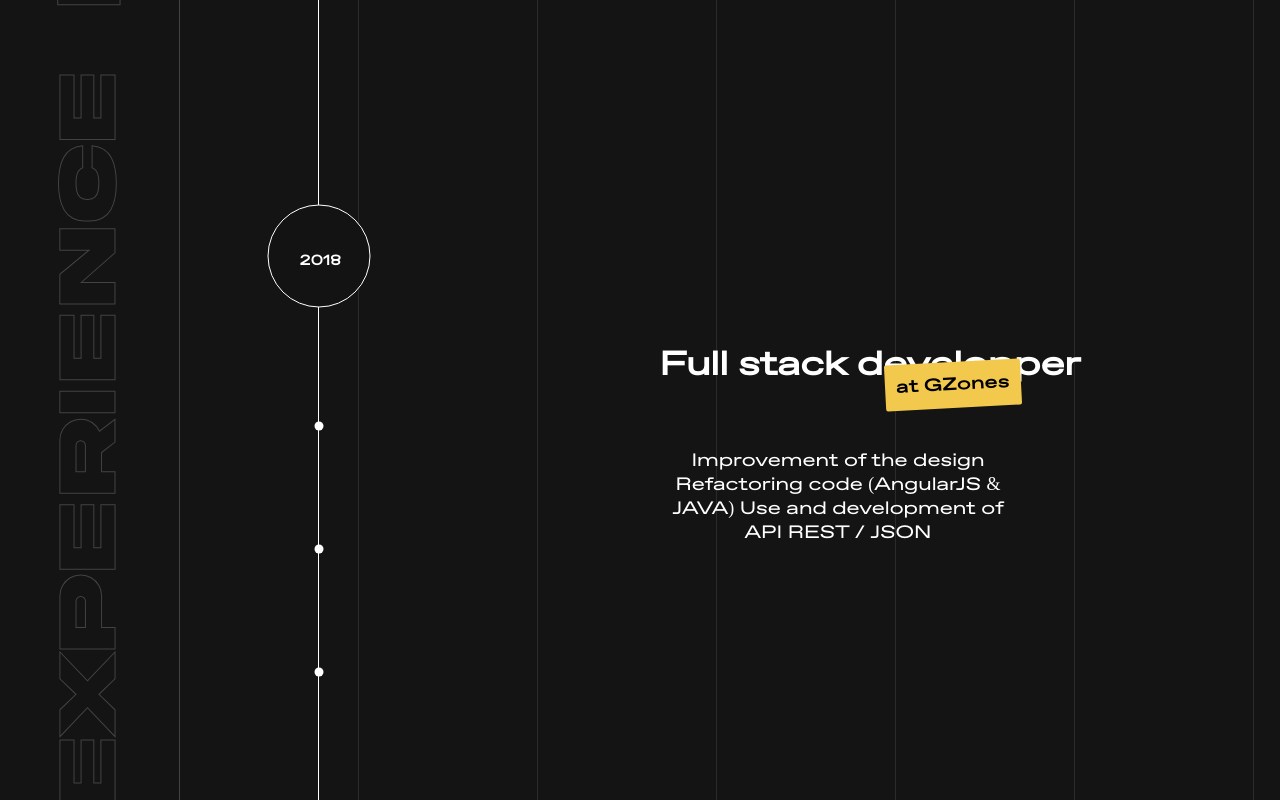
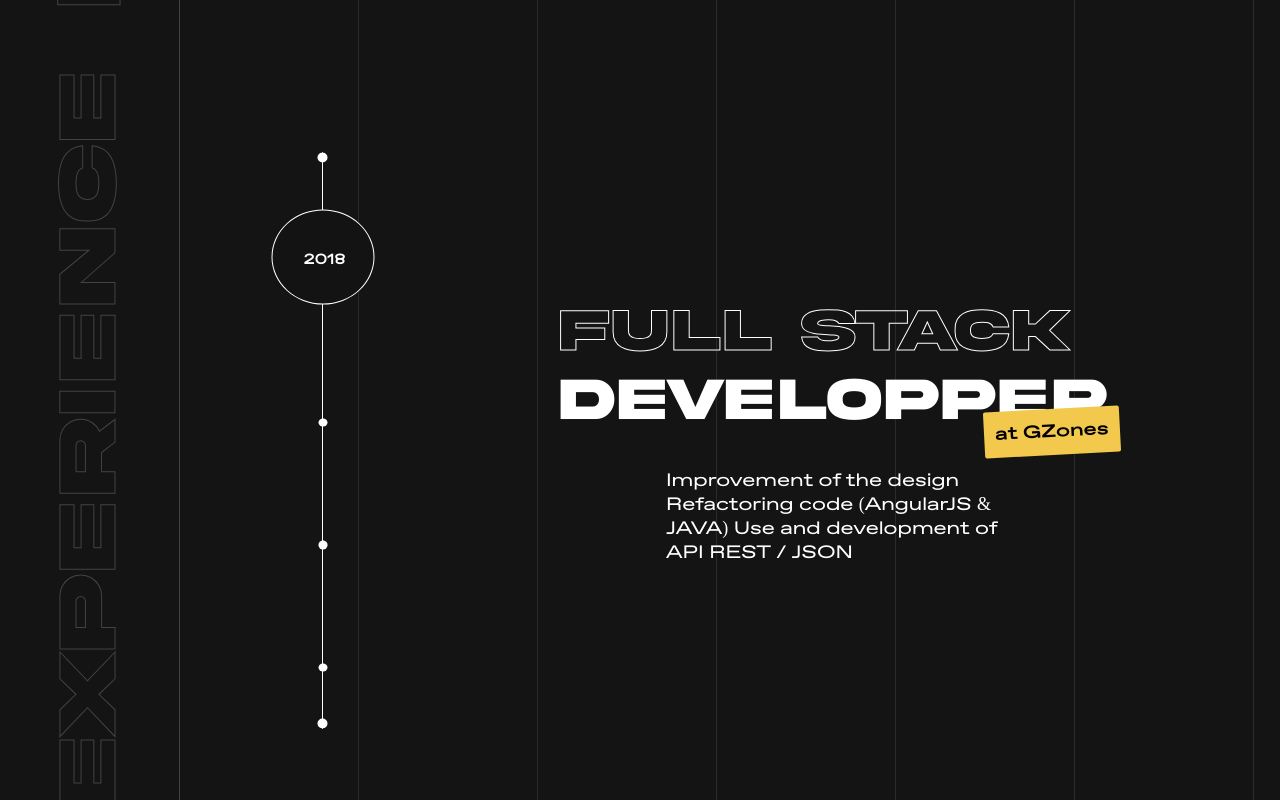
Before and after one commit to Teyz/twitch-vue, a Vue app: page / in a window 1280 px wide. Shown: the part 3160-3960 px from the top of the page. Built offline with nearby package versions, Linux system fonts and the light colour scheme; what @meforma/vue-toaster would draw is missing.

Commit message:
fix: divider and done experience section desktop

```diff
--- a/src/App.vue
+++ b/src/App.vue
@@ -28,9 +28,8 @@
       }
     },
     bgGenerate() {
-      let spaccing = 179;
       const sectionWrapper = document.querySelector("body");
-      for (let i = 0; i < 7; i++) {
+      for (let spaccing = 179; spaccing < window.innerWidth; spaccing += 179) {
         let verticalDivider = document.createElement("div");
         verticalDivider.classList.add("verticalDivider");
         verticalDivider.style.left = spaccing + "px";
@@ -38,7 +37,6 @@
           verticalDivider.style.backgroundColor = "rgba(255, 255, 255, 0.1)";
         }
         sectionWrapper.appendChild(verticalDivider);
-        spaccing += 179;
       }
     },
   },
--- a/src/pages/Index/ExperiencesList.vue
+++ b/src/pages/Index/ExperiencesList.vue
@@ -29,37 +29,37 @@
           </p>
         </div>
         <div class="xp-description">
-          <h2 class="title-experience medium anime fromTop">
+          <h2 class="title-experience medium">
             <span class="stroke">Full stack</span> developper
-            <span class="title-company anime fromRight">
+            <span class="title-company">
               at Influa
             </span>
           </h2>
-          <p class="description-experience anime fromBottom">
+          <p class="description-experience">
             Integration: Bootstrap, HTML / CSS Wordpress: Premium Theme
             Modification (PHP)
           </p>
         </div>
         <div class="xp-description">
-          <h2 class="title-experience medium anime fromTop">
+          <h2 class="title-experience medium">
             <span class="stroke">EXPERT</span> Informatique
             <span class="title-company">
               at Ibbu
             </span>
           </h2>
-          <p class="description-experience anime fromBottom">
+          <p class="description-experience">
             IT expert for the Cdiscount & RS Components: Consulting and sales
             (Student employment)
           </p>
         </div>
         <div class="xp-description">
-          <h2 class="title-experience medium anime fromTop">
+          <h2 class="title-experience medium">
             <span class="stroke">FULL STACK</span> Developper
             <span class="title-company">
               at Parker + Parker
             </span>
           </h2>
-          <p class="description-experience anime fromBottom">
+          <p class="description-experience">
             Integration: Bootstrap, HTML / CSS Wordpress: Theme development
             Symfony
           </p>
@@ -72,6 +72,31 @@
 <script>
 export default {
   name: "ExperiencesList",
+  methods: {
+    experience() {
+      var inputs = document.querySelectorAll(".input");
+      var paras = document.querySelectorAll(".xp-description");
+      inputs.forEach((element) => {
+        element.addEventListener("click", (e) => {
+          let activeInput = document.querySelector(".input.active");
+          let activeParas = document.querySelector(".xp-description.active");
+          let t = e.target;
+          let ind = this.getNodeindex(t);
+          let matchedPara = paras[ind];
+          activeInput.classList.remove("active");
+          activeParas.classList.remove("active");
+          t.classList.add("active");
+          matchedPara.classList.add("active");
+        });
+      });
+    },
+    getNodeindex(elm) {
+      return [...elm.parentNode.children].findIndex((c) => c == elm);
+    },
+  },
+  mounted() {
+    this.experience();
+  },
 };
 </script>
 
@@ -84,22 +109,65 @@
   align-items: center;
   width: 100%;
   height: 100%;
+
+  h2 {
+    font-family: "Akira";
+    font-weight: 900;
+    font-size: 34px;
+    margin: 0;
+    color: white !important;
+
+    @media screen and (min-width: 1024px) {
+      font-size: 60px !important;
+      text-align: left;
+    }
+
+    .stroke {
+      color: transparent;
+      -webkit-text-stroke-width: 1px;
+      -webkit-text-stroke-color: rgba(255, 255, 255, 1) !important;
+    }
+  }
 }
 
 .input-flex-container {
   display: flex;
   justify-content: center;
   align-items: center;
-  width: 50vw;
-  position: relative;
+  width: 45vw;
   z-index: 11;
   transform: rotate(90deg);
   position: absolute;
-  left: -1px;
+  left: 35px;
+  overflow: hidden;
 
   @media screen and (max-width: 375px) {
     transform: rotate(0deg);
     top: 50px;
+  }
+
+  &:before {
+    content: "";
+    background-color: #fff;
+    width: 10px;
+    height: 10px;
+    border-radius: 100%;
+    position: absolute;
+    left: 0;
+    top: 50%;
+    transform: translateY(-50%);
+  }
+
+  &:after {
+    content: "";
+    background-color: #fff;
+    width: 10px;
+    height: 10px;
+    border-radius: 100%;
+    position: absolute;
+    right: 0;
+    top: 50%;
+    transform: translateY(-50%);
   }
 }
 
@@ -176,9 +244,8 @@
 }
 .input.active span::after {
   content: attr(data-year);
-  top: 25px;
-  transform: translateX(-50%);
-  transform: rotate(-90deg) translate(85%, -90%);
+  top: 50%;
+  transform: rotate(-90deg) translate(25%, -100%);
   @media screen and (max-width: 375px) {
     top: 50%;
     left: 50%;
@@ -241,6 +308,7 @@
     padding-top: 16px;
     margin-right: 64px;
     font-family: "Favorit Regular" !important;
+    text-align: left;
     font-weight: 400 !important;
     font-size: 18px;
     @media screen and (max-width: 375px) {
```
